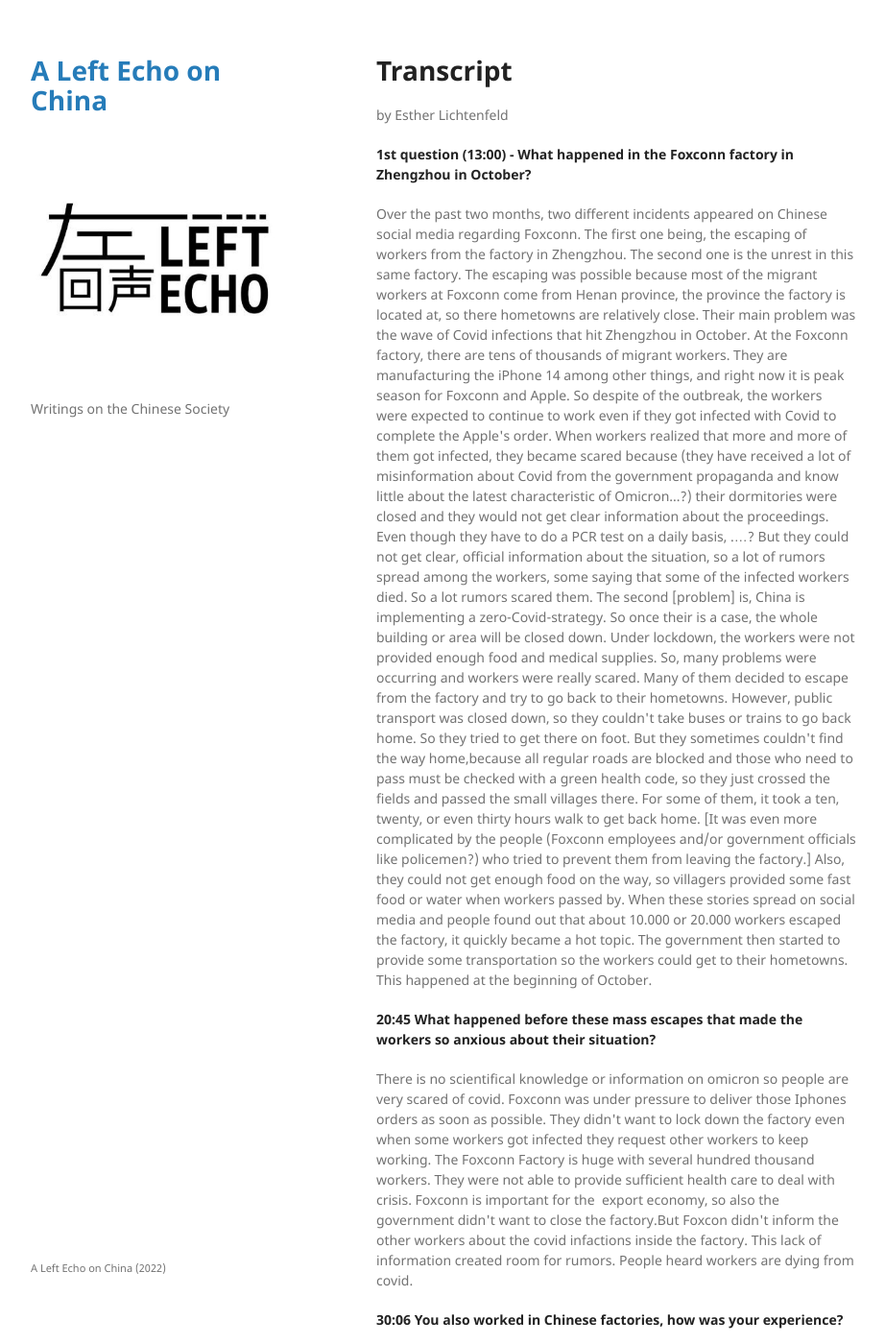
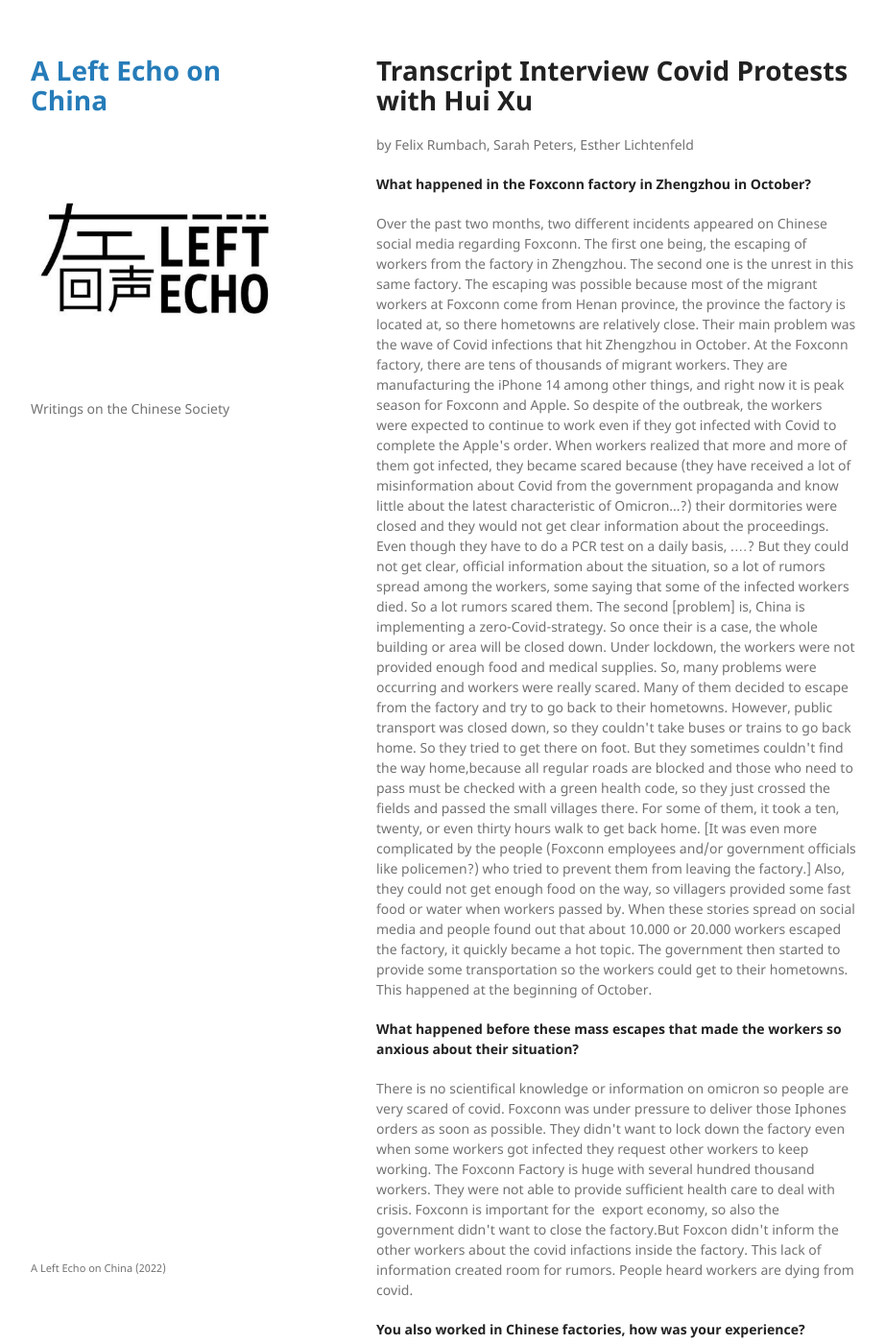
Before and after one commit to leftecho/leftecho.github.io, a Jekyll site: the page built from assets/text/xuhuiinterview.md, in a window 1280 px wide and 1400 px high. Shown: the whole window at 96% size, without its empty margins (178-1100 px from the left). Built offline with Jekyll 4.4.1, drawn with Linux system fonts in a browser that asks for light colours; some of the changed text lies outside the part shown.

Commit message:
Update xuhuiinterview.md

```diff
--- a/assets/text/xuhuiinterview.md
+++ b/assets/text/xuhuiinterview.md
@@ -1,10 +1,10 @@
 ---
 layout: post
-title: Transcript
-author: Esther Lichtenfeld
+title: Transcript Interview Covid Protests with Hui Xu
+author: Felix Rumbach, Sarah Peters, Esther Lichtenfeld
 ---
 
-**1st question (13:00) - What happened in the Foxconn factory in
+**What happened in the Foxconn factory in
 Zhengzhou in October?**
 
 Over the past two months, two different incidents appeared on Chinese
@@ -49,7 +49,7 @@ government then started to provide some transportation so the workers
 could get to their hometowns. This happened at the beginning of
 October.
 
-**20:45 What happened before these mass escapes that made the workers so
+**What happened before these mass escapes that made the workers so
 anxious about their situation?**
 
 There is no scientifical knowledge or information on omicron so people
@@ -64,7 +64,7 @@ inform the other workers about the covid infactions inside the factory.
 This lack of information created room for rumors. People heard workers
 are dying from covid.
 
-**30:06 You also worked in Chinese factories, how was your experience?**
+**You also worked in Chinese factories, how was your experience?**
 
 The first factory I worked at was Foxconn in ~~Chongqing~~ (hab nicht
 richtig verstanden in welcher stadt) where I manufactured hp laptops
```
Also changed, not shown: other parts of assets/text/xuhuiinterview.md (+2 -2 lines).
